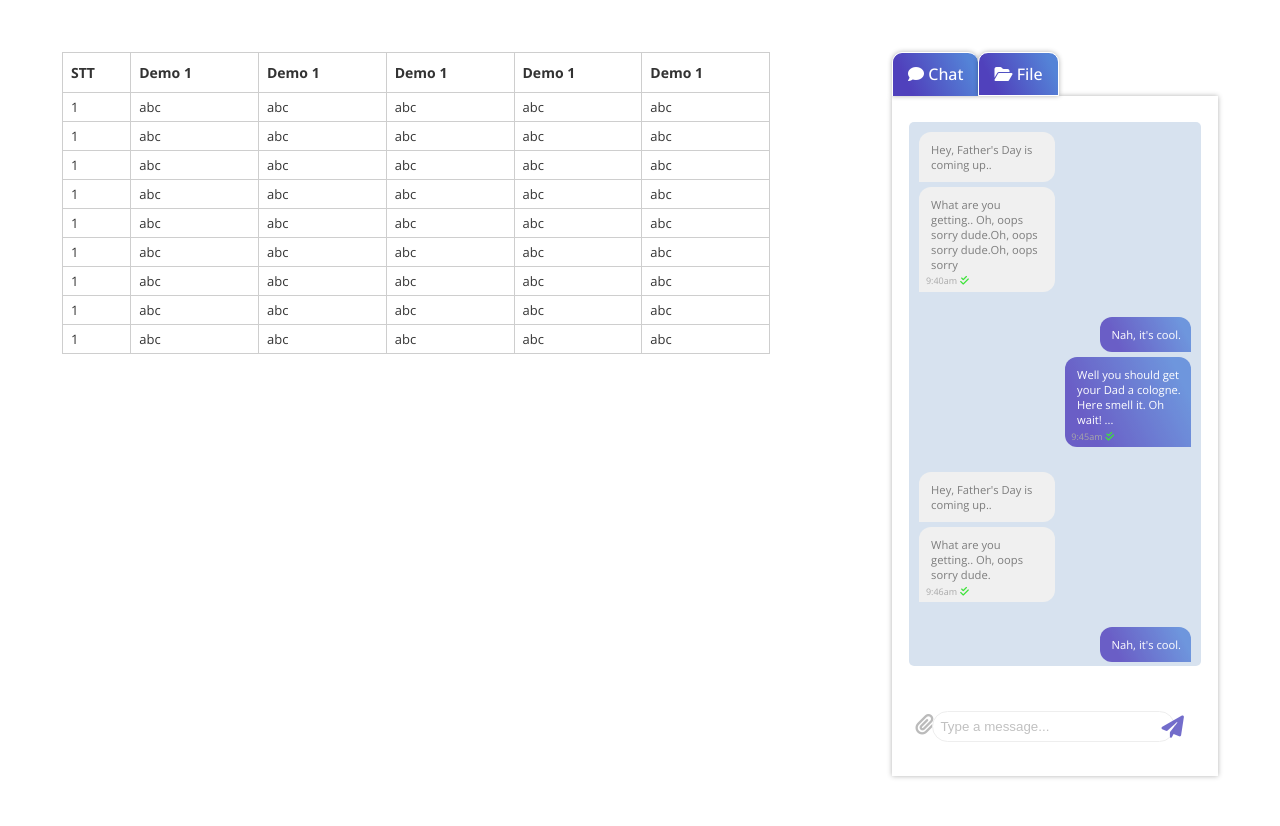
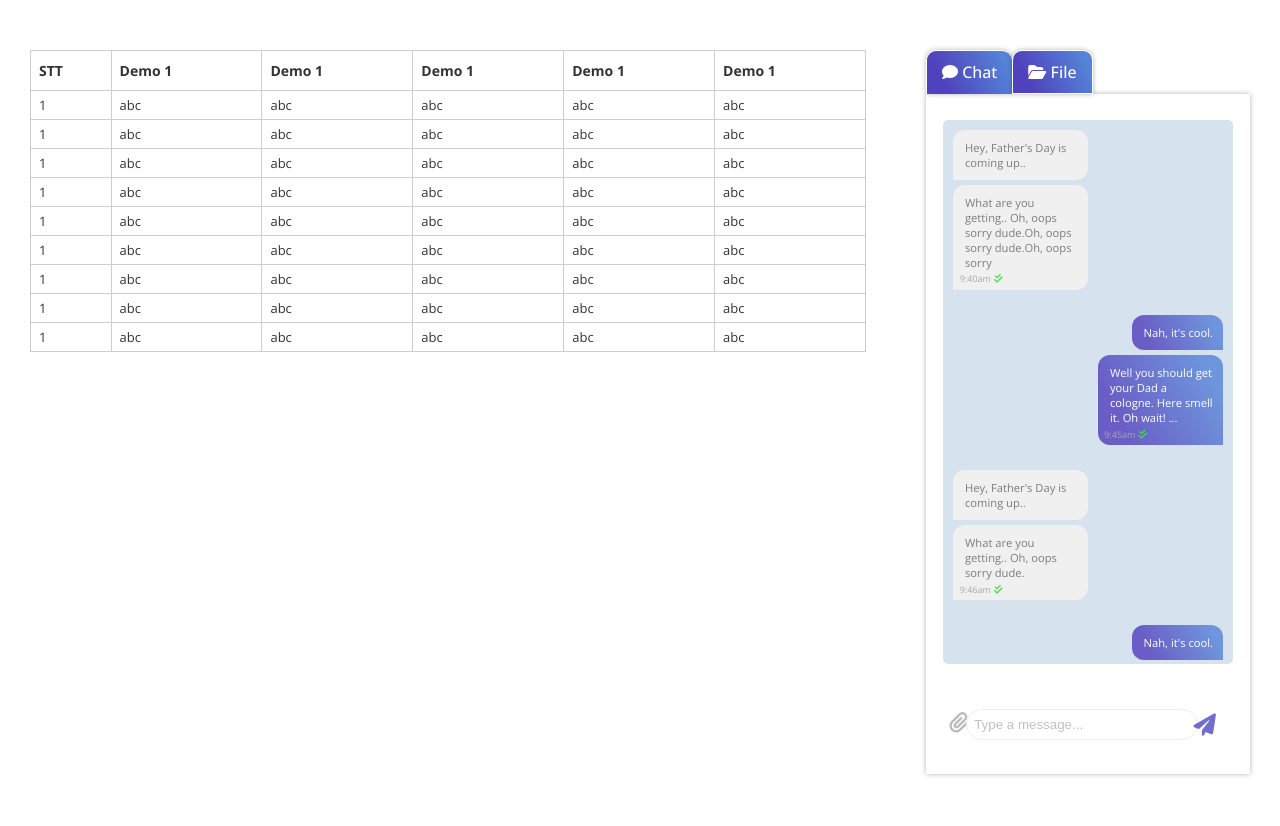
Before and after one commit to thanhdien0208/chat-tab, a plain HTML site: page index.html in a window 1280 px wide. Drawn offline with nearby package versions, Linux system fonts and the light colour scheme.

Commit message:
upload
Update v2
Responsive giao diện

```diff
--- a/index.html
+++ b/index.html
@@ -35,12 +35,15 @@
         .table-project {
             width: 100%;
             padding-top: 50px;
+            display: flex;
+            justify-content: center;
         }
 
         .table-project .td-project {
             padding: 0 60px;
             color: #333;
             display: block;
+            width: 65%;
         }
 
         .table-project .td-project table th {
@@ -402,13 +405,107 @@
             -webkit-box-shadow: inset 0 0 6px rgba(0, 0, 0, 0.3);
             background-color: #f5f5f5;
         }
+        /* SMARTPHONES PORTRAIT */
+
+        @media only screen and (min-width: 300px) {
+            body {
+                overflow-y: auto;
+            }
+            .table-project {
+                display: block;
+            }
+            .table-project .td-project {
+                padding: 0 30px;
+                width: 100%;
+            }
+            .container {
+                padding-left: 30px;
+                padding-right: 30px;
+                padding-top: 20px;
+                padding-bottom: 20px;
+            }
+            .td-chat {
+                width: 100%;
+            }
+            .bottom-bar .chat input {
+                width: 75%;
+                left: 10%;
+            }
+        }
+        /* TABLETS PORTRAIT */
+
+        @media only screen and (min-width: 768px) {
+            .table-project {
+                display: block;
+            }
+            .table-project .td-project {
+                padding: 0 30px;
+                width: 100%;
+            }
+            .bottom-bar .chat input {
+                width: 83%;
+                left: 8%;
+            }
+        }
+        /* TABLET / DESKTOP */
+
+        @media only screen and (min-width: 1023px) {
+            body {
+                overflow-y: auto;
+            }
+            .table-project {
+                display: block;
+            }
+            .table-project .td-project {
+                padding: 0 30px;
+                width: 100%;
+            }
+            .container {
+                padding-left: 30px;
+                padding-right: 30px;
+                padding-top: 20px;
+                padding-bottom: 20px;
+            }
+            .td-chat {
+                width: 100%;
+            }
+            .bottom-bar .chat input {
+                width: 83%;
+                left: 8%;
+            }
+        }
+
+        @media only screen and (min-width: 1024px) {
+            body {
+                overflow-y: hidden;
+            }
+            .table-project {
+                display: flex;
+            }
+            .table-project .td-project {
+                padding: 0 30px;
+                width: 70%;
+            }
+            .container {
+                padding-left: 30px;
+                padding-right: 30px;
+                padding-top: 0px;
+                padding-bottom: 20px;
+            }
+            .td-chat {
+                width: 30%;
+            }
+            .bottom-bar .chat input {
+                width: 80%;
+                left: 8%;
+            }
+        }
     </style>
 </head>
 
-<body>
-    <table class="table-project">
-        <tr>
-            <td class="td-project">
+<body class="style-scroll-table">
+    <div class="table-project">
+        <div class="td-project">
             <table style="width: 100%;">
                 <tr>
                     <th>STT</th>
@@ -491,8 +588,8 @@
                     <td>abc</td>
                 </tr>
             </table>
-            </td>
-            <td class="td-chat">
+        </div>
+        <div class="td-chat">
             <div class="container">
                 <div class="tab">
                     <ul class="tabs-btn">
@@ -822,9 +919,8 @@
                     </div>
 
                 </div>
-            </td>
-        </tr>
-    </table>
+        </div>
+    </div>
 
     <!--JS -->
     <script>
```
Lines whose indentation alone changed are shown as unchanged.
